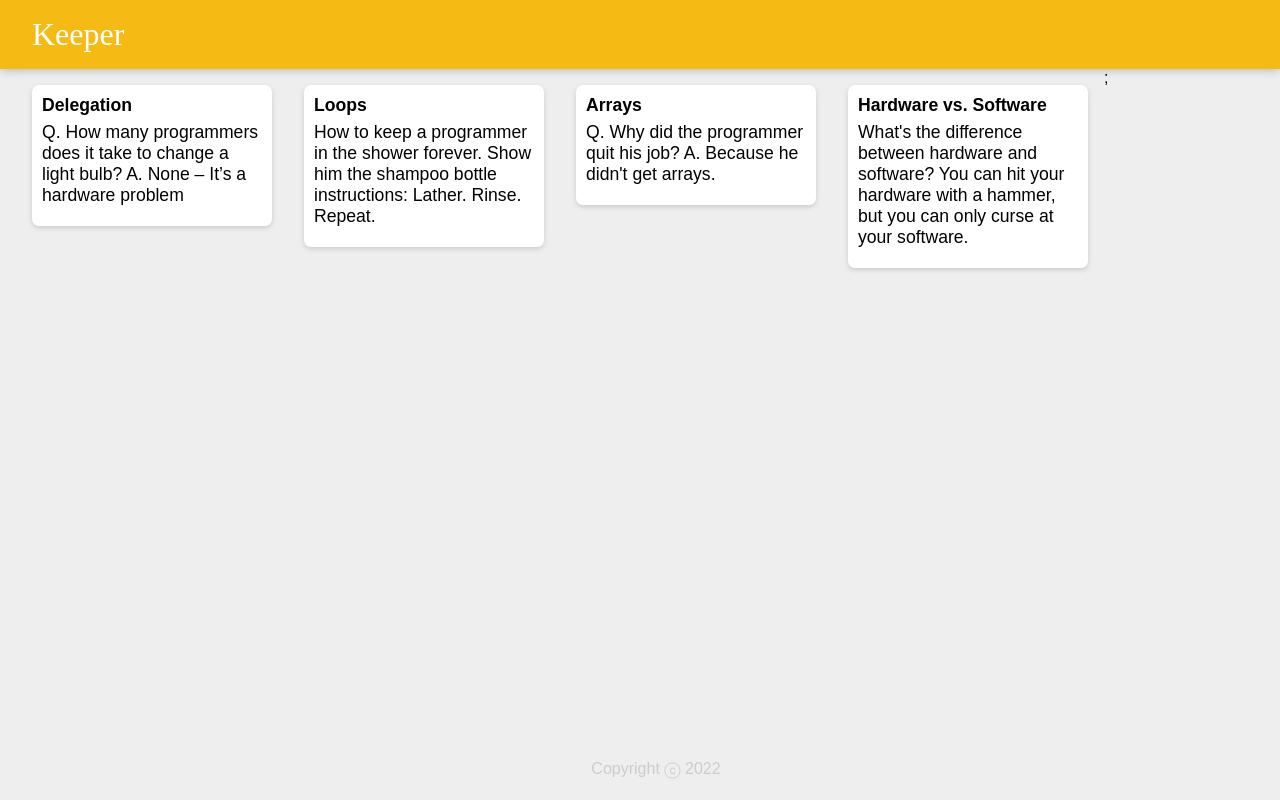
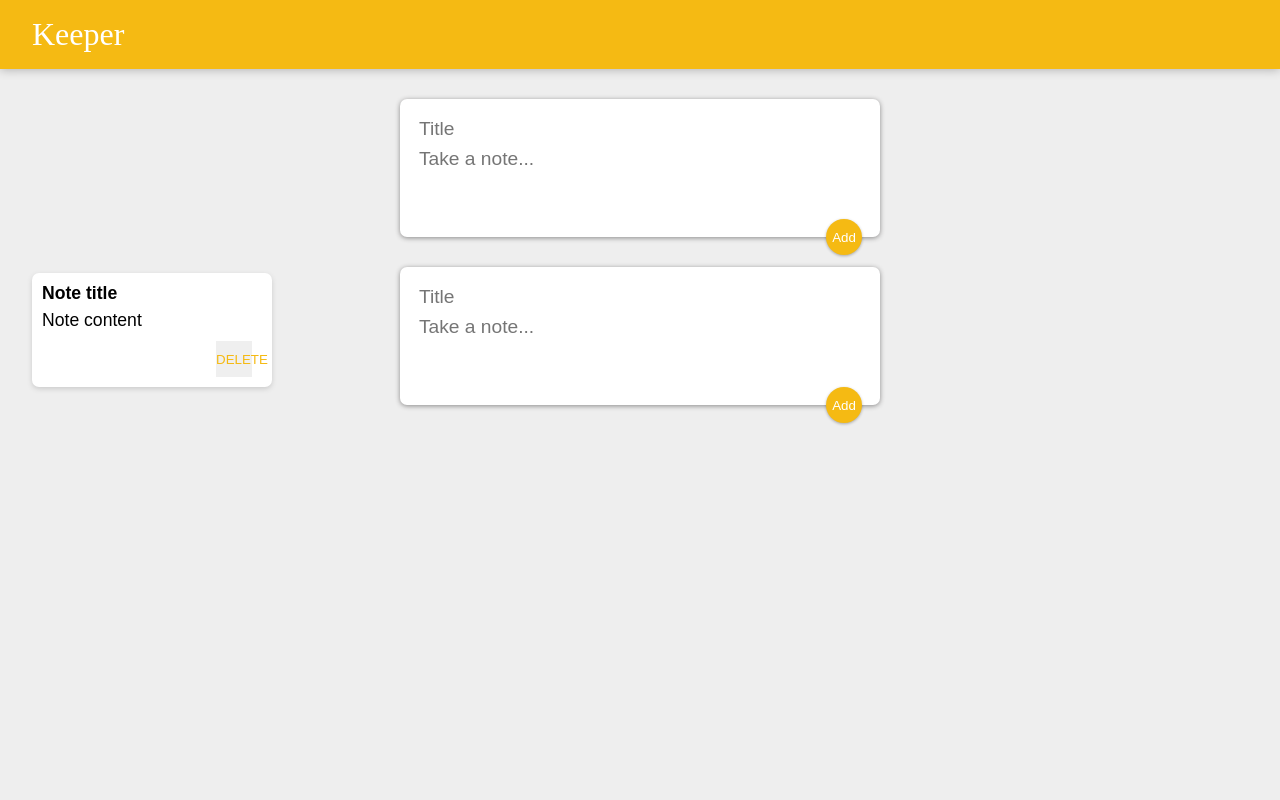
Before and after one commit to koray7/Keeper-App-React, a React (Create React App) app: page / in a window 1280 px wide. Built offline with nearby package versions, Linux system fonts and the light colour scheme; a web font is replaced by a local one.

Commit message:
Props created

```diff
--- a/public/styles.css
+++ b/public/styles.css
@@ -54,3 +54,49 @@
     white-space: pre-wrap;
     word-wrap: break-word;
 }
+
+.note button {
+    position: relative;
+    float: right;
+    margin-right: 10px;
+    color: #f5ba13;
+    border: none;
+    width: 36px;
+    height: 36px;
+    cursor: pointer;
+    outline: none;
+}
+
+form {
+    position: relative;
+    width: 480px;
+    margin: 30px auto 20px auto;
+    background: #fff;
+    padding: 15px;
+    border-radius: 7px;
+    box-shadow: 0 1px 5px rgb(138, 137, 137);
+}
+form input,
+form textarea {
+    width: 100%;
+    border: none;
+    padding: 4px;
+    outline: none;
+    font-size: 1.2em;
+    font-family: inherit;
+    resize: none;
+}
+form button {
+    position: absolute;
+    right: 18px;
+    bottom: -18px;
+    background: #f5ba13;
+    color: #fff;
+    border: none;
+    border-radius: 50%;
+    width: 36px;
+    height: 36px;
+    box-shadow: 0 1px 3px rgba(0, 0, 0, 0.3);
+    cursor: pointer;
+    outline: none;
+}
--- a/src/components/App.jsx
+++ b/src/components/App.jsx
@@ -1,21 +1,20 @@
 import React from "react";
 import Header from "./Header";
-import Footer from "./Footer";
+import Footer from "./CreateArea";
 import Note from "./Note";
-import notes from "../notes.js";
-
-
+import CreateArea from "./CreateArea";
 
 function App() {
+
+    function addNote(note) {
+        console.log(note)
+    }
+
     return (
     <div>
         <Header />
-    {notes.map( noteItem => <Note
-        key={noteItem.key}
-        title={noteItem.title}
-        content={noteItem.content}
-    />
-)};
+        <CreateArea onAdd={addNote} />
+        <Note key={1} title="Note title" content="Note content" />
         <Footer />
     </div>
     );
--- /dev/null
+++ b/src/components/CreateArea.jsx
@@ -0,0 +1,39 @@
+import React, { useState } from "react";
+
+function CreateArea(props) {
+
+    const [note, setNote] = useState({
+        title: "",
+        content: "",
+    })
+
+    function handleChange(event) {
+        const {name, value} = event.target;
+
+        setNote(prevNote => {
+            return {
+                ...prevNote,
+                [name]: value
+            }
+        })
+    }
+
+    function submitNote (event) {
+
+        props.onAdd(note)
+        event.PreventDefault();
+    }
+
+    return (
+        <div>
+        <form>
+            <input name="title" value={note.title} onChange={handleChange} placeholder="Title" />
+            <textarea name="content" value={note.content} onChange={handleChange} placeholder="Take a note..." rows="3" />
+
+            <button onClick={submitNote}>Add</button>
+        </form>
+        </div>
+    );
+}
+
+export default CreateArea;
--- a/src/components/Footer.jsx
+++ b/src/components/Footer.jsx
@@ -1,12 +1,11 @@
 import React from "react";
 
-function Footer() {
-const year = new Date().getFullYear();
-return (
-<footer>
-    <p>Copyright ⓒ {year}</p>
-</footer>
-);
+function Header() {
+    return (
+        <header>
+        <h1>Keeper</h1>
+        </header>
+    );
 }
 
-export default Footer;
+export default Header;
--- a/src/components/Note.jsx
+++ b/src/components/Note.jsx
@@ -5,6 +5,7 @@
         <div className="note">
         <h1>{props.title}</h1>
         <p>{props.content}</p>
+        <button>DELETE</button>
         </div>
     );
 }
--- a/src/notes.js
+++ b/src/notes.js
@@ -1,27 +1,27 @@
-const notes = [
-    {
-    key: 1,
-    title: "Delegation",
-    content:
-    "Q. How many programmers does it take to change a light bulb? A. None – It’s a hardware problem"
-},
-{
-    key: 2,
-    title: "Loops",
-    content:
-    "How to keep a programmer in the shower forever. Show him the shampoo bottle instructions: Lather. Rinse. Repeat."
-},
-{
-    key: 3,
-    title: "Arrays",
-    content:
-    "Q. Why did the programmer quit his job? A. Because he didn't get arrays."
-},
-{
-    key: 4,
-    title: "Hardware vs. Software",
-    content:
-    "What's the difference between hardware and software? You can hit your hardware with a hammer, but you can only curse at your software."
-}
-];
-export default notes;
+// const notes = [
+//     {
+//     key: 1,
+//     title: "Delegation",
+//     content:
+//     "Q. How many programmers does it take to change a light bulb? A. None – It’s a hardware problem"
+// },
+// {
+//     key: 2,
+//     title: "Loops",
+//     content:
+//     "How to keep a programmer in the shower forever. Show him the shampoo bottle instructions: Lather. Rinse. Repeat."
+// },
+// {
+//     key: 3,
+//     title: "Arrays",
+//     content:
+//     "Q. Why did the programmer quit his job? A. Because he didn't get arrays."
+// },
+// {
+//     key: 4,
+//     title: "Hardware vs. Software",
+//     content:
+//     "What's the difference between hardware and software? You can hit your hardware with a hammer, but you can only curse at your software."
+// }
+// ];
+// export default notes;
```
Also changed, not shown: src/components/Header.jsx (+5 -5 lines). Lines whose indentation alone changed are shown as unchanged.
